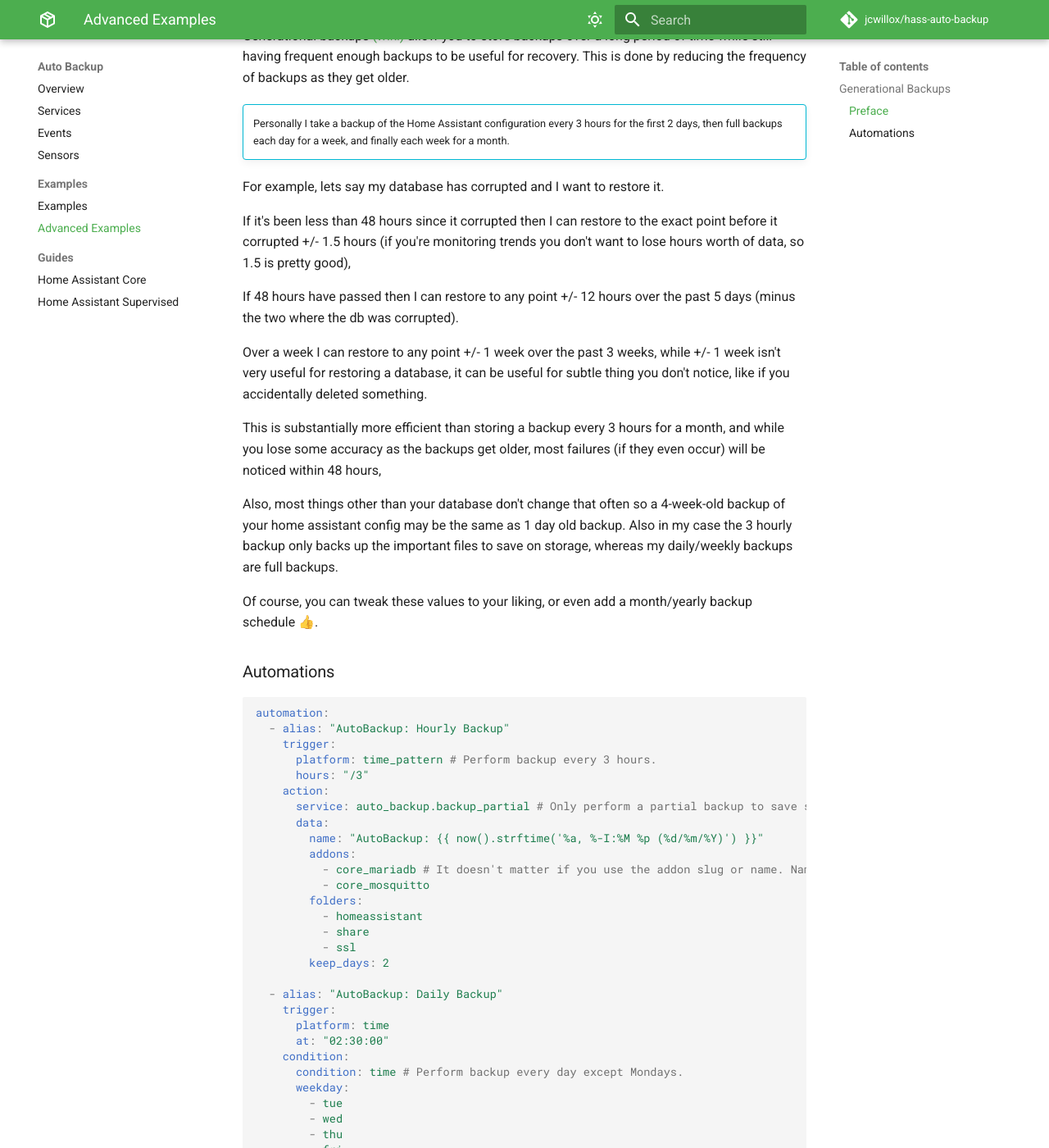
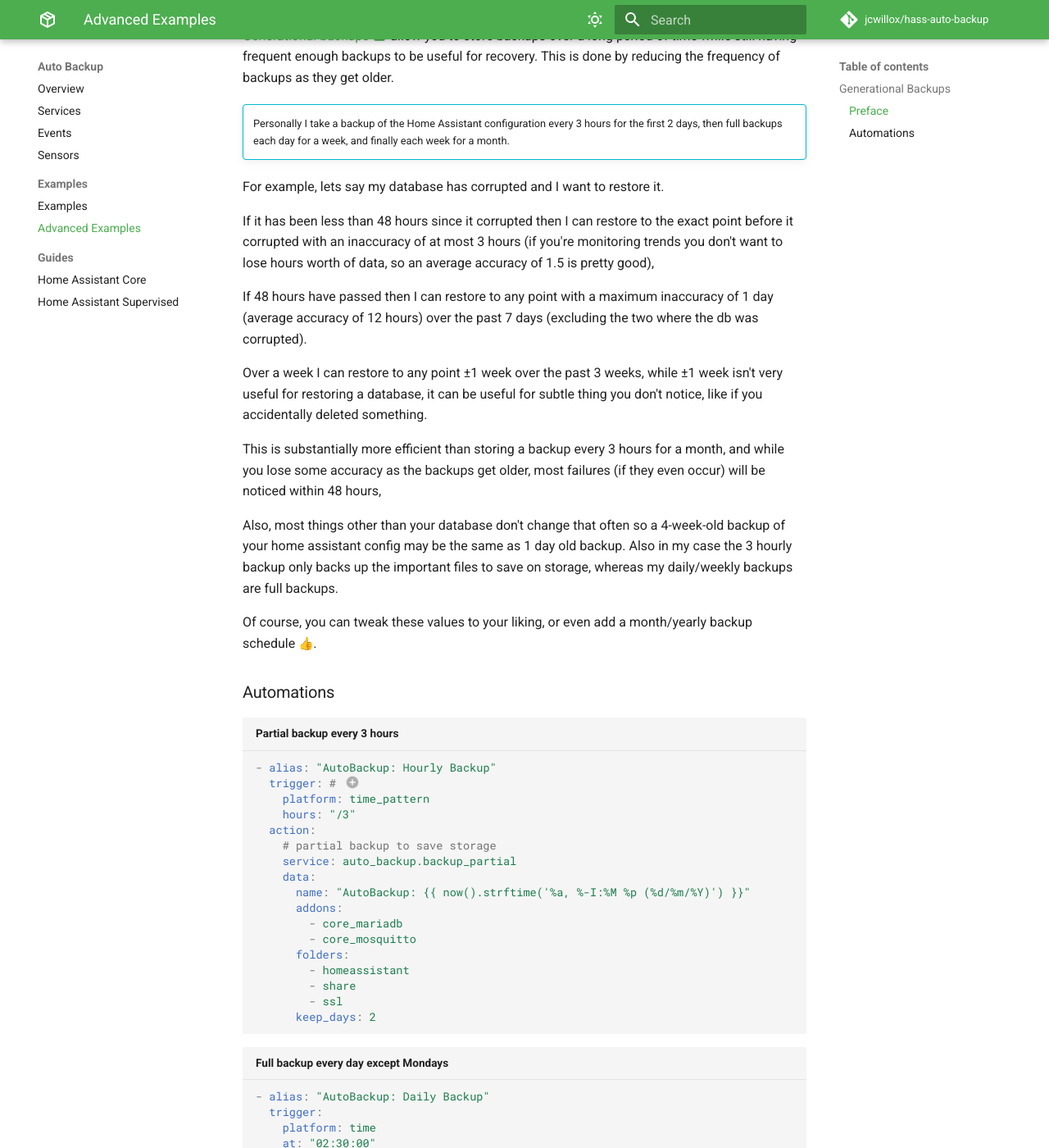
Before and after one commit to jcwillox/hass-auto-backup, an MkDocs documentation site: the page built from docs/advanced-examples.md, in a window 1280 px wide and 1400 px high, scrolled down 246 px. Shown: the whole window at 82% size. Built offline with MkDocs 1.6.1 and Material for MkDocs 9.7.7, drawn with Linux system fonts in a browser that asks for light colours; emoji names are drawn with the system emoji font; comment, search, counter and statistics services are not loaded; some of the changed text lies outside the part shown.

Commit message:
Update advanced examples

````diff
--- a/docs/advanced-examples.md
+++ b/docs/advanced-examples.md
@@ -4,77 +4,85 @@
 
 ### Preface
 
-Generational backups [(wiki)](https://en.wikipedia.org/wiki/Backup_rotation_scheme#Grandfather-father-son) allow you to store backups over a long period of time while still having frequent enough backups to be useful for recovery. This is done by reducing the frequency of backups as they get older. <br>
+[Generational backups :octicons-link-external-16:](https://en.wikipedia.org/wiki/Backup_rotation_scheme#Grandfather-father-son) allow you to store backups over a long period of time while still having frequent enough backups to be useful for recovery. This is done by reducing the frequency of backups as they get older. <br>
 
 !!! info ""
     Personally I take a backup of the Home Assistant configuration every 3 hours for the first 2 days, then full backups each day for a week, and finally each week for a month.
 
 For example, lets say my database has corrupted and I want to restore it.
 
-If it's been less than 48 hours since it corrupted then I can restore to the exact point before it corrupted +/- 1.5 hours (if you're monitoring trends you don't want to lose hours worth of data, so 1.5 is pretty good),
+If it has been less than 48 hours since it corrupted then I can restore to the exact point before it corrupted with an inaccuracy of at most 3 hours (if you're monitoring trends you don't want to lose hours worth of data, so an average accuracy of 1.5 is pretty good),
 
-If 48 hours have passed then I can restore to any point +/- 12 hours over the past 5 days (minus the two where the db was corrupted).
+If 48 hours have passed then I can restore to any point with a maximum inaccuracy of 1 day (average accuracy of 12 hours) over the past 7 days (excluding the two where the db was corrupted).
 
-Over a week I can restore to any point +/- 1 week over the past 3 weeks, while +/- 1 week isn't very useful for restoring a database, it can be useful for subtle thing you don't notice, like if you accidentally deleted something.
+Over a week I can restore to any point ±1 week over the past 3 weeks, while ±1 week isn't very useful for restoring a database, it can be useful for subtle thing you don't notice, like if you accidentally deleted something.
 
 This is substantially more efficient than storing a backup every 3 hours for a month, and while you lose some accuracy as the backups get older, most failures (if they even occur) will be noticed within 48 hours,
 
 Also, most things other than your database don't change that often so a 4-week-old backup of your home assistant config may be the same as 1 day old backup.
 Also in my case the 3 hourly backup only backs up the important files to save on storage, whereas my daily/weekly backups are full backups.
 
-Of course, you can tweak these values to your liking, or even add a month/yearly backup schedule 👍.
+Of course, you can tweak these values to your liking, or even add a month/yearly backup schedule :thumbsup:.
 
 ### Automations
 
-```yaml
-automation:
-  - alias: "AutoBackup: Hourly Backup"
-    trigger:
-      platform: time_pattern # Perform backup every 3 hours.
-      hours: "/3"
-    action:
-      service: auto_backup.backup_partial # Only perform a partial backup to save storage.
-      data:
-        name: "AutoBackup: {{ now().strftime('%a, %-I:%M %p (%d/%m/%Y)') }}"
-        addons:
-          - core_mariadb # It doesn't matter if you use the addon slug or name. Name is easier.
-          - core_mosquitto
-        folders:
-          - homeassistant
-          - share
-          - ssl
-        keep_days: 2
+```yaml title="Partial backup every 3 hours"
+- alias: "AutoBackup: Hourly Backup"
+  trigger: # (1)
+    platform: time_pattern
+    hours: "/3"
+  action:
+    # partial backup to save storage
+    service: auto_backup.backup_partial
+    data:
+      name: "AutoBackup: {{ now().strftime('%a, %-I:%M %p (%d/%m/%Y)') }}"
+      addons:
+        - core_mariadb
+        - core_mosquitto
+      folders:
+        - homeassistant
+        - share
+        - ssl
+      keep_days: 2
+```
 
-  - alias: "AutoBackup: Daily Backup"
-    trigger:
-      platform: time
-      at: "02:30:00"
-    condition:
-      condition: time # Perform backup every day except Mondays.
-      weekday:
-        - tue
-        - wed
-        - thu
-        - fri
-        - sat
-        - sun
-    action:
-      service: auto_backup.backup_full
-      data:
-        name: "DailyBackup: {{ now().strftime('%A, %B %-d, %Y') }}"
-        keep_days: 7
+1. Automation triggers on every 3rd hour.
 
-  - alias: "AutoBackup: Weekly Backup"
-    trigger:
-      platform: time
-      at: "02:30:00"
-    condition:
-      condition: time # On Mondays perform a weekly backup
-      weekday:
-        - mon
-    action:
-      service: auto_backup.backup_full
-      data:
-        name: "WeeklyBackup: {{ now().strftime('%A, %B %-d, %Y') }}"
-        keep_days: 28 # Store backup for a month, basically perform 1 backup each week and store for 4 weeks.
+```yaml title="Full backup every day except Mondays"
+- alias: "AutoBackup: Daily Backup"
+  trigger:
+    platform: time
+    at: "02:30:00"
+  condition:
+    condition: time
+    weekday:
+      - tue
+      - wed
+      - thu
+      - fri
+      - sat
+      - sun
+  action:
+    service: auto_backup.backup_full
+    data:
+      name: "DailyBackup: {{ now().strftime('%A, %B %-d, %Y') }}"
+      keep_days: 7
 ```
+
+```yaml title="Full backup every Monday"
+- alias: "AutoBackup: Weekly Backup"
+  trigger:
+    platform: time
+    at: "02:30:00"
+  condition:
+    condition: time
+    weekday:
+      - mon
+  action:
+    service: auto_backup.backup_full
+    data:
+      name: "WeeklyBackup: {{ now().strftime('%A, %B %-d, %Y') }}"
+      # store backup for a month
+      # i.e. backup each week and store for 4 weeks
+      keep_days: 28
+```
--- a/mkdocs.yaml
+++ b/mkdocs.yaml
@@ -71,3 +71,6 @@ markdown_extensions:
       alternate_style: true
   - pymdownx.tasklist:
       custom_checkbox: true
+  - pymdownx.emoji:
+      emoji_index: !!python/name:materialx.emoji.twemoji
+      emoji_generator: !!python/name:materialx.emoji.to_svg
````
